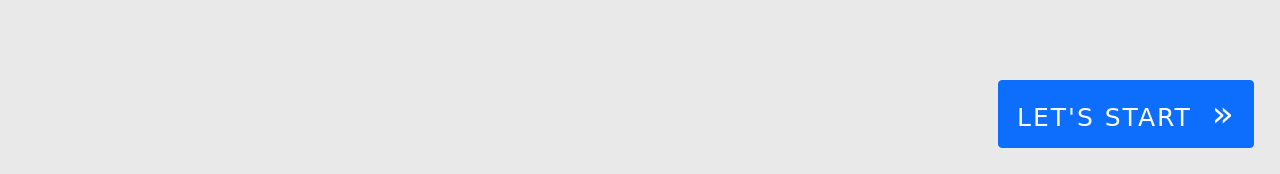
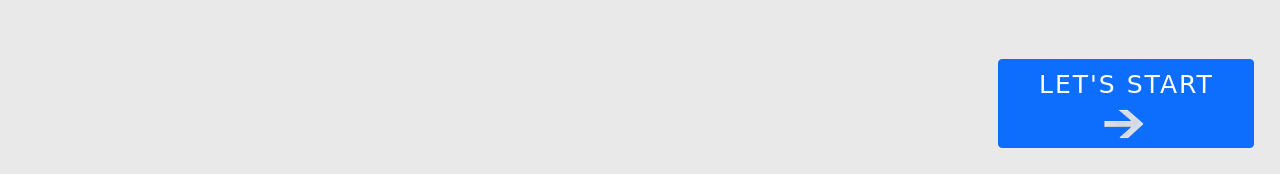
Before and after one commit to rotich1/prep_group_project, a plain HTML site: page index.html in a window 1280 px wide. Shown: the part 626-800 px from the top of the page. Drawn offline with nearby package versions, Linux system fonts and the light colour scheme.

Commit message:
It will arrow

```diff
--- a/index.html
+++ b/index.html
@@ -23,7 +23,8 @@
         <h3>Partner with us today</h3>
         <img src="Images/Logo.png" alt="Logo" class="logoImage">
     </div>
-    <button class="start btn btn-primary">Let's start &nbsp<big><big>&#187</big></big></button>
+    <button class="start btn btn-primary">Let's start <img class="arrow" src="Images/Arrow.png" alt="Arrow"
+            height="30vh" width="50vh"></button>
 </body>
 <script src="JS/script.js"></script>
 <script src="https://ajax.googleapis.com/ajax/libs/jquery/3.5.1/jquery.min.js"></script>
```
Also changed, not shown: Images/Arrow.png (added).
